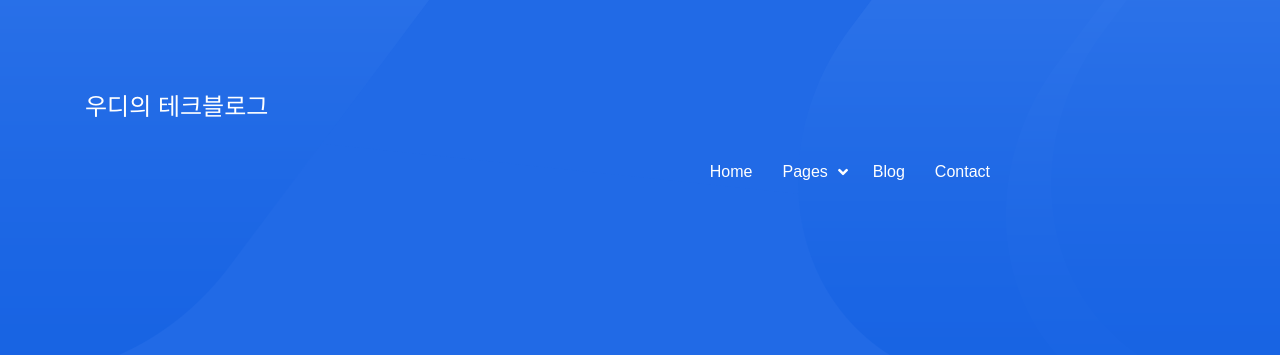
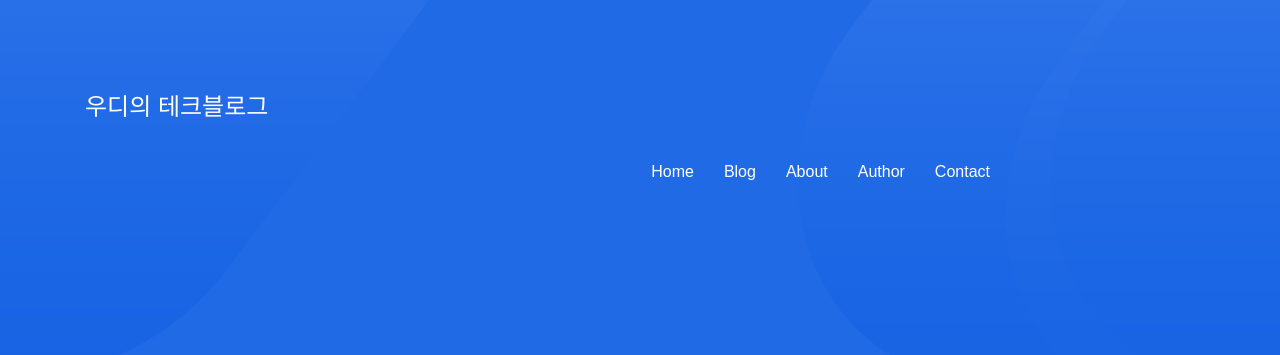
Before and after one commit to yuuisang/yuuisang.github.io, a Jekyll site: the page built from index.html, in a window 1280 px wide and 900 px high. Shown: the top 355 px of the window. Built offline with Jekyll 4.4.1, drawn with Linux system fonts in a browser that asks for light colours; some web fonts are replaced.

Commit message:
theme set

```diff
--- a/_includes/navigation.html
+++ b/_includes/navigation.html
@@ -3,34 +3,31 @@
 <nav class="themeix-navbar">
     <ul class="slimmenu main-menu">
         <li><a href="{{site.url}}">Home</a></li>
-        <!-- <li><a href="#feature" class="js-scroll-trigger">Feature</a></li>
-        <li><a href="#pricing" class="js-scroll-trigger">Pricing</a></li> -->
-        <li>
-            <a href="#" >Pages</a>
-            <ul>
-                <li><a href="/about">About</a></li>
-                <li><a href="/all-authors">Author</a></li>
-            </ul>
-        </li>
 		<li><a href="/blog">Blog</a></li>
+        <li><a href="/about">About</a></li>
+        <li><a href="/all-authors">Author</a></li>
         <li><a href="/contact" class="js-scroll-trigger">Contact</a></li>
     </ul>
 </nav>
- {% else %}
-  <!-- Navigation For Inner Pages -->
+{% else if page.url == "/blog" %}
+<!-- 블로그 -->
 <nav class="themeix-navbar">
     <ul class="slimmenu main-menu">
         <li><a href="{{'/'| relateive_url}}">Home</a></li>
-
-        <li>
-            <a href="#" >Pages</a>
-            <ul>
-                <li><a href="/about">About</a></li>
-                <li><a href="/category/jekyll">Category</a></li>
-            </ul>
-        </li>
+        <li><a href="/category/jekyll">Category</a></li>
+        <li><a href="/about">About</a></li>
+        <li><a href="/all-authors">Author</a></li>
+        <li><a href="/contact" class="js-scroll-trigger">Contact</a></li>
+    </ul>
+</nav>
+{% else %}
+<!-- Navigation For Inner Pages -->
+<nav class="themeix-navbar">
+    <ul class="slimmenu main-menu">
+        <li><a href="{{'/'| relateive_url}}">Home</a></li>
 		<li><a href="/blog">Blog</a></li>
-        <li><a href="/all-authors" class="js-scroll-trigger">Author</a></li>
+        <li><a href="/about">About</a></li>
+        <li><a href="/all-authors">Author</a></li>
         <li><a href="/contact" class="js-scroll-trigger">Contact</a></li>
     </ul>
 </nav>
```
